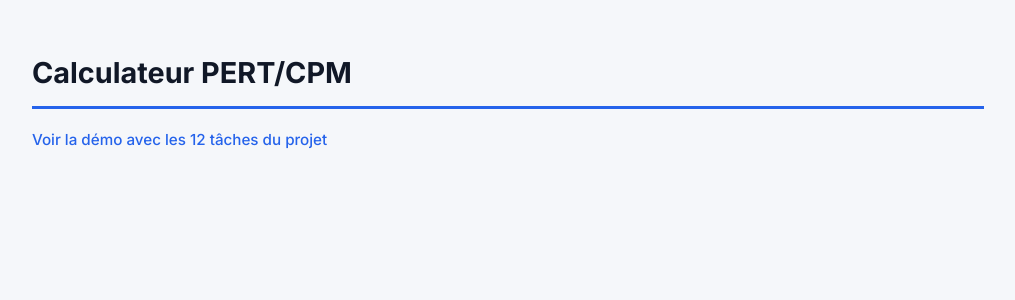
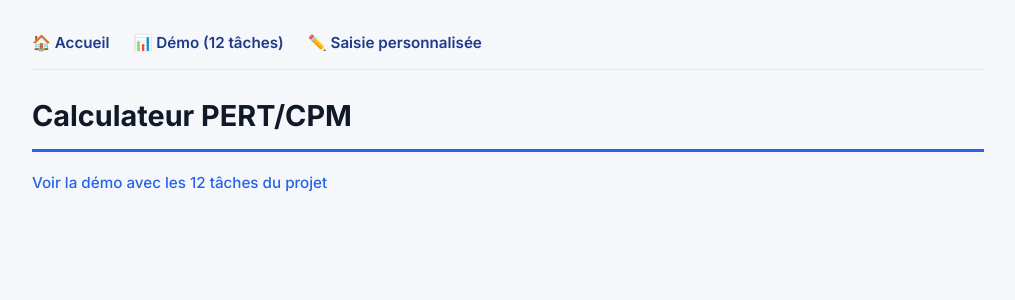
Before and after one commit to savadogotresor-pixel/APP_PERT_CPM, a Flask app: page / in a window 1280 px wide. Shown: the top 300 px of the page, without its empty margins (132-1147 px from the left). Run offline with Flask 3, Linux system fonts and the light colour scheme.

Commit message:
Ajout de la barre de navigation et mise à jour du CSS

```diff
--- a/static/style.css
+++ b/static/style.css
@@ -147,3 +147,22 @@ code {
 ul {
     padding: 0;
 }
+
+/* Barre de navigation */
+.nav {
+    display: flex;
+    gap: 24px;
+    margin-bottom: 24px;
+    padding-bottom: 14px;
+    border-bottom: 1px solid #e5e7eb;
+}
+
+.nav a {
+    color: #1e3a8a;
+    font-weight: 600;
+    font-size: 0.95rem;
+}
+
+.nav a:hover {
+    text-decoration: underline;
+}
--- a/templates/accueil.html
+++ b/templates/accueil.html
@@ -5,6 +5,11 @@
     <link rel="stylesheet" href="{{ url_for('static', filename='style.css') }}">
 </head>
 <body>
+    <nav class="nav">
+        <a href="/">🏠 Accueil</a>
+        <a href="/demo">📊 Démo (12 tâches)</a>
+        <a href="/saisie">✏️ Saisie personnalisée</a>
+    </nav>
     <h1>Calculateur PERT/CPM</h1>
     <p><a href="/demo">Voir la démo avec les 12 tâches du projet</a></p>
 </body>
```
Also changed, not shown: templates/erreur.html (+7 -0 lines), templates/resultats.html (+7 -0 lines), templates/saisie.html (+7 -0 lines).
